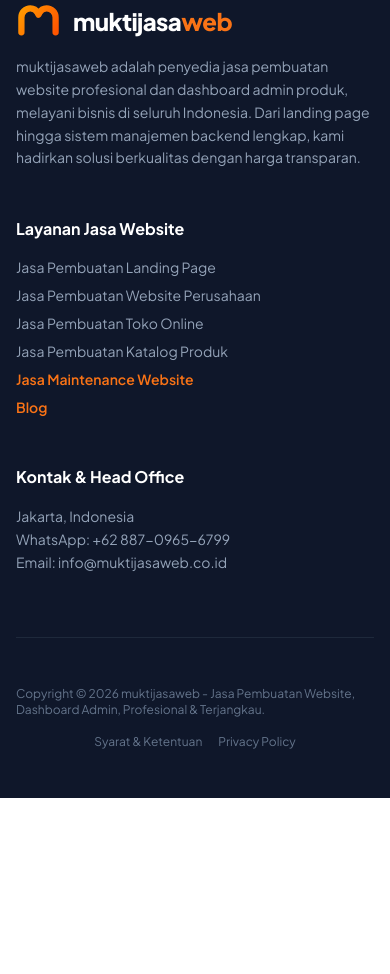
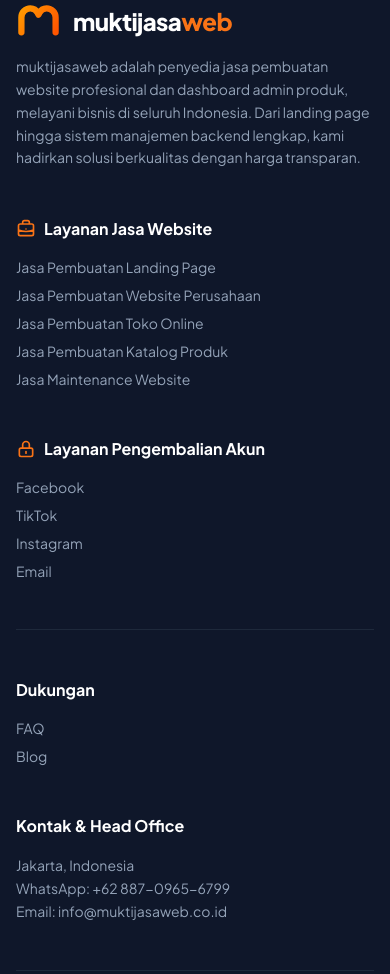
Before and after one commit to cahyamukti/mukti-jasaweb, a plain HTML site: page index.html in a window 390 px wide. Shown: the part 7971-8945 px from the top of the page. Before the commit the page ends 8769 px from the top, so only its background shows below. Drawn offline with nearby package versions, Linux system fonts and the light colour scheme.

Commit message:
update script terbaru

```diff
--- a/index.html
+++ b/index.html
@@ -67,7 +67,6 @@
                     <!-- MEGA MENU DROPDOWN -->
                     <div class="dropdown-menu absolute top-full left-[-100px] w-[850px] bg-white rounded-2xl shadow-2xl border border-slate-100 p-6 opacity-0 invisible transform -translate-y-2 transition-all duration-200 z-50 grid grid-cols-3 gap-4">
 
-                        <!-- Item 1: Website Perusahaan -->
                         <a href="javascript:void(0)" onclick="openServiceDetail('Website Perusahaan', '🏢', 'Jasa pembuatan website perusahaan untuk tampil profesional di mata klien korporat, calon mitra, dan investor. Struktur informasi lengkap dan kredibel, dibangun dengan fondasi SEO yang kuat.')" class="flex items-center gap-3.5 p-3 rounded-xl border border-slate-100 hover:border-brand-orange/40 hover:bg-orange-50/40 transition group/card">
                             <div class="w-10 h-10 rounded-full bg-brand-orange text-white flex items-center justify-center shrink-0 shadow-md shadow-brand-orange/20 font-bold">🏢</div>
                             <div>
@@ -76,7 +75,6 @@
                             </div>
                         </a>
 
-                        <!-- Item 2 -->
                         <a href="javascript:void(0)" onclick="openServiceDetail('Website Logistik', '📦', 'Sistem website logistik dan ekspedisi dengan fitur tracking resi online, cek ongkir interaktif, dan informasi jaringan pengiriman yang luas.')" class="flex items-center gap-3.5 p-3 rounded-xl border border-slate-100 hover:border-brand-orange/40 hover:bg-orange-50/40 transition group/card">
                             <div class="w-10 h-10 rounded-full bg-brand-orange text-white flex items-center justify-center shrink-0 shadow-md shadow-brand-orange/20 font-bold">📦</div>
                             <div>
@@ -85,7 +83,6 @@
                             </div>
                         </a>
 
-                        <!-- Item 3 -->
                         <a href="javascript:void(0)" onclick="openServiceDetail('Website Konsultan Pajak', '%', 'Website profesional untuk kantor konsultan pajak & akuntansi, memudahkan klien B2B berkonsultasi dan melihat daftar layanan perpajakan.')" class="flex items-center gap-3.5 p-3 rounded-xl border border-slate-100 hover:border-brand-orange/40 hover:bg-orange-50/40 transition group/card">
                             <div class="w-10 h-10 rounded-full bg-brand-orange text-white flex items-center justify-center shrink-0 shadow-md shadow-brand-orange/20 font-bold">%</div>
                             <div>
@@ -94,7 +91,6 @@
                             </div>
                         </a>
 
-                        <!-- Item 4 -->
                         <a href="javascript:void(0)" onclick="openServiceDetail('Website Notaris', '📄', 'Platform digital kredibel untuk kantor hukum dan notaris, menampilkan profil partner, legalitas, serta jadwal konsultasi online.')" class="flex items-center gap-3.5 p-3 rounded-xl border border-slate-100 hover:border-brand-orange/40 hover:bg-orange-50/40 transition group/card">
                             <div class="w-10 h-10 rounded-full bg-brand-orange text-white flex items-center justify-center shrink-0 shadow-md shadow-brand-orange/20 font-bold">📄</div>
                             <div>
@@ -103,7 +99,6 @@
                             </div>
                         </a>
 
-                        <!-- Item 5 -->
                         <a href="javascript:void(0)" onclick="openServiceDetail('Website Properti', '🏛️', 'Website listing perumahan, apartemen, dan agen properti dengan fitur filter lokasi, galeri foto interaktif, dan tombol WhatsApp booking.')" class="flex items-center gap-3.5 p-3 rounded-xl border border-slate-100 hover:border-brand-orange/40 hover:bg-orange-50/40 transition group/card">
                             <div class="w-10 h-10 rounded-full bg-brand-orange text-white flex items-center justify-center shrink-0 shadow-md shadow-brand-orange/20 font-bold">🏛️</div>
                             <div>
@@ -112,7 +107,6 @@
                             </div>
                         </a>
 
-                        <!-- Item 6 -->
                         <a href="javascript:void(0)" onclick="openServiceDetail('Website Manufaktur', '🏭', 'Pajangan katalog produk industri pabrik, spesifikasi mesin, standar ISO, serta formulir penawaran harga (RFQ) otomatis.')" class="flex items-center gap-3.5 p-3 rounded-xl border border-slate-100 hover:border-brand-orange/40 hover:bg-orange-50/40 transition group/card">
                             <div class="w-10 h-10 rounded-full bg-brand-orange text-white flex items-center justify-center shrink-0 shadow-md shadow-brand-orange/20 font-bold">🏭</div>
                             <div>
@@ -121,7 +115,6 @@
                             </div>
                         </a>
 
-                        <!-- Item 7 -->
                         <a href="javascript:void(0)" onclick="openServiceDetail('Website Kontraktor', '🏗️', 'Tampilkan portofolio proyek pembangunan gedung, galeri blueprint, dan kalkulator estimasi biaya konstruksi secara profesional.')" class="flex items-center gap-3.5 p-3 rounded-xl border border-slate-100 hover:border-brand-orange/40 hover:bg-orange-50/40 transition group/card">
                             <div class="w-10 h-10 rounded-full bg-brand-orange text-white flex items-center justify-center shrink-0 shadow-md shadow-brand-orange/20 font-bold">🏗️</div>
                             <div>
@@ -130,7 +123,6 @@
                             </div>
                         </a>
 
-                        <!-- Item 8 -->
                         <a href="javascript:void(0)" onclick="openServiceDetail('Website Freight Forwarder', '🚚', 'Solusi digital untuk jasa pengiriman kargo international, customs clearance, dan manajemen dokumen pelayaran.')" class="flex items-center gap-3.5 p-3 rounded-xl border border-slate-100 hover:border-brand-orange/40 hover:bg-orange-50/40 transition group/card">
                             <div class="w-10 h-10 rounded-full bg-brand-orange text-white flex items-center justify-center shrink-0 shadow-md shadow-brand-orange/20 font-bold">🚚</div>
                             <div>
@@ -139,7 +131,6 @@
                             </div>
                         </a>
 
-                        <!-- Item 9 -->
                         <a href="javascript:void(0)" onclick="openServiceDetail('Website Expor & Impor', '🚢', 'Website komoditas ekspor dan impor global, menampilkan katalog komoditas, sertifikasi mutu, dan direct inquiry buyer.')" class="flex items-center gap-3.5 p-3 rounded-xl border border-slate-100 hover:border-brand-orange/40 hover:bg-orange-50/40 transition group/card">
                             <div class="w-10 h-10 rounded-full bg-brand-orange text-white flex items-center justify-center shrink-0 shadow-md shadow-brand-orange/20 font-bold">🚢</div>
                             <div>
@@ -148,7 +139,6 @@
                             </div>
                         </a>
 
-                        <!-- Item 10 -->
                         <a href="javascript:void(0)" onclick="openServiceDetail('Website Law Firm', '⚖️', 'Website kantor advokat dan konsultan hukum dengan profil pengacara berpengalaman, bidang keahlian, dan booking konsultasi.')" class="flex items-center gap-3.5 p-3 rounded-xl border border-slate-100 hover:border-brand-orange/40 hover:bg-orange-50/40 transition group/card">
                             <div class="w-10 h-10 rounded-full bg-brand-orange text-white flex items-center justify-center shrink-0 shadow-md shadow-brand-orange/20 font-bold">⚖️</div>
                             <div>
@@ -157,7 +147,6 @@
                             </div>
                         </a>
 
-                        <!-- Item 11 -->
                         <a href="javascript:void(0)" onclick="openServiceDetail('Website Rental Alat Berat', '🚜', 'Katalog alat berat (excavator, crane, bulldozer) lengkap dengan spesifikasi teknis, ketersediaan unit, dan form sewa harian.')" class="flex items-center gap-3.5 p-3 rounded-xl border border-slate-100 hover:border-brand-orange/40 hover:bg-orange-50/40 transition group/card">
                             <div class="w-10 h-10 rounded-full bg-brand-orange text-white flex items-center justify-center shrink-0 shadow-md shadow-brand-orange/20 font-bold">🚜</div>
                             <div>
@@ -166,7 +155,6 @@
                             </div>
                         </a>
 
-                        <!-- Item 12 -->
                         <a href="javascript:void(0)" onclick="openServiceDetail('Website Wedding Organizer', '💍', 'Galeri dekorasi pernikahan mewah, paket catering, simulasi budget, dan kalender ketersediaan tanggal booking.')" class="flex items-center gap-3.5 p-3 rounded-xl border border-slate-100 hover:border-brand-orange/40 hover:bg-orange-50/40 transition group/card">
                             <div class="w-10 h-10 rounded-full bg-brand-orange text-white flex items-center justify-center shrink-0 shadow-md shadow-brand-orange/20 font-bold">💍</div>
                             <div>
@@ -175,7 +163,6 @@
                             </div>
                         </a>
 
-                        <!-- Item 13 -->
                         <a href="javascript:void(0)" onclick="openServiceDetail('Website Konstruksi', '🔨', 'Website spesialis jasa pemborong bangunan, renovasi gedung, dan infrastruktur dengan standar K3 dan portofolio nyata.')" class="flex items-center gap-3.5 p-3 rounded-xl border border-slate-100 hover:border-brand-orange/40 hover:bg-orange-50/40 transition group/card">
                             <div class="w-10 h-10 rounded-full bg-brand-orange text-white flex items-center justify-center shrink-0 shadow-md shadow-brand-orange/20 font-bold">🔨</div>
                             <div>
@@ -184,7 +171,6 @@
                             </div>
                         </a>
 
-                        <!-- Item 14 -->
                         <a href="javascript:void(0)" onclick="openServiceDetail('Website Desain Interior', '🛋️', 'Galeri 3D render desain ruang tamu, kitchen set, komersial space, serta konsultasi langsung dengan desainer interior.')" class="flex items-center gap-3.5 p-3 rounded-xl border border-slate-100 hover:border-brand-orange/40 hover:bg-orange-50/40 transition group/card">
                             <div class="w-10 h-10 rounded-full bg-brand-orange text-white flex items-center justify-center shrink-0 shadow-md shadow-brand-orange/20 font-bold">🛋️</div>
                             <div>
@@ -193,7 +179,6 @@
                             </div>
                         </a>
 
-                        <!-- Item 15 (Call to Action) -->
                         <a href="https://wa.me/6288709656799?text=Halo%20muktijasaweb,%20bisnis%20saya%20belum%20ada%20di%20daftar,%20ingin%20konsultasi." target="_blank" class="flex items-center gap-3.5 p-3 rounded-xl border border-dashed border-orange-300 bg-orange-50/50 hover:bg-orange-100/50 transition group/card">
                             <div class="w-10 h-10 rounded-full bg-brand-orange text-white flex items-center justify-center shrink-0 shadow-md font-bold">❓</div>
                             <div>
@@ -254,7 +239,7 @@
                 </div>
 
                 <a href="#harga" onclick="showPage('home')" class="hover:text-brand-orange transition">Paket Harga</a>
-                <a href="javascript:void(0)" onclick="showPage('blog')" class="hover:text-brand-orange transition font-bold text-brand-orange">Blog</a>
+                <a href="javascript:void(0)" onclick="showPage('blog')" class="hover:text-brand-orange transition">Blog</a>
             </nav>
 
             <div>
@@ -265,7 +250,7 @@
         </div>
     </header>
 
-    <!-- CONTAINER UTAMA UNTUK DYNAMIC VIEW: HOME -->
+    <!-- CONTAINER UTAMA -->
     <div id="page-home" class="view-section">
         <!-- HERO SECTION -->
         <section class="relative overflow-hidden py-16 lg:py-24 bg-gradient-to-b from-orange-50/30 to-white">
@@ -1296,11 +1281,15 @@
         </div>
     </div>
 
-    <!-- FOOTER -->
+    <!-- FOOTER (2 BARIS SESUAI PERMINTAAN) -->
     <footer class="bg-brand-dark text-white pt-16 pb-12">
         <div class="max-w-7xl mx-auto px-4 sm:px-6 lg:px-8">
-            <div class="grid md:grid-cols-4 gap-12 mb-12 border-b border-slate-800 pb-12">
-                <div class="md:col-span-2 space-y-4">
+
+            <!-- BARIS ATAS: Logo, Layanan Jasa Website, dan Layanan Pengembalian Akun -->
+            <div class="grid grid-cols-1 md:grid-cols-3 gap-12 mb-12 pb-12 border-b border-slate-800">
+
+                <!-- Kolom Kiri: Logo & Deskripsi -->
+                <div class="space-y-4">
                     <div class="flex items-center gap-3">
                         <svg class="h-9 w-auto" viewBox="0 0 100 80" fill="none" xmlns="http://www.w3.org/2000/svg">
                             <path d="M12 65V32C12 21 21 12 32 12C39 12 45 16 48 22L50 26L52 22C55 16 61 12 68 12C79 12 88 21 88 32V65" stroke="url(#orange-grad-footer)" stroke-width="14" stroke-linecap="round" stroke-linejoin="round"/>
@@ -1319,26 +1308,62 @@
                         muktijasaweb adalah penyedia jasa pembuatan website profesional dan dashboard admin produk, melayani bisnis di seluruh Indonesia. Dari landing page hingga sistem manajemen backend lengkap, kami hadirkan solusi berkualitas dengan harga transparan.
                     </p>
                 </div>
+
+                <!-- Kolom Tengah: Layanan Jasa Website -->
                 <div>
-                    <h4 class="font-bold text-white mb-4">Layanan Jasa Website</h4>
+                    <h4 class="font-bold text-white mb-4 flex items-center gap-2">
+                        <svg class="w-5 h-5 text-brand-orange shrink-0" fill="none" stroke="currentColor" viewBox="0 0 24 24"><path stroke-linecap="round" stroke-linejoin="round" stroke-width="2" d="M21 13.255A23.931 23.931 0 0112 15c-3.183 0-6.22-.62-9-1.745M16 6V4a2 2 0 00-2-2h-4a2 2 0 00-2 2v2m4 6h.01M5 20h14a2 2 0 002-2V8a2 2 0 00-2-2H5a2 2 0 00-2 2v10a2 2 0 002 2z"/></svg>
+                        Layanan Jasa Website
+                    </h4>
                     <ul class="space-y-2 text-sm text-slate-400">
                         <li><a href="#harga" onclick="showPage('home')" class="hover:text-white transition">Jasa Pembuatan Landing Page</a></li>
-                        <li><a href="javascript:void(0)" onclick="openServiceDetail('Website Perusahaan', '🏢', 'Jasa pembuatan website perusahaan untuk tampil profesional di mata klien korporat, calon mitra, dan investor.')" class="hover:text-white transition">Jasa Pembuatan Website Perusahaan</a></li>
+                        <li><a href="javascript:void(0)" onclick="openServiceDetail('Website Perusahaan', '🏢', 'Jasa pembuatan website perusahaan untuk tampil profesional di mata klien korporat.')" class="hover:text-white transition">Jasa Pembuatan Website Perusahaan</a></li>
                         <li><a href="#harga" onclick="showPage('home')" class="hover:text-white transition">Jasa Pembuatan Toko Online</a></li>
                         <li><a href="javascript:void(0)" onclick="showPage('home')" class="hover:text-white transition">Jasa Pembuatan Katalog Produk</a></li>
-                        <li><a href="javascript:void(0)" onclick="showPage('maintenance')" class="hover:text-white transition text-brand-orange font-semibold">Jasa Maintenance Website</a></li>
-                        <li><a href="javascript:void(0)" onclick="showPage('blog')" class="hover:text-white transition text-brand-orange font-semibold">Blog</a></li>
+                        <li><a href="javascript:void(0)" onclick="showPage('maintenance')" class="hover:text-white transition">Jasa Maintenance Website</a></li>
                     </ul>
                 </div>
+
+                <!-- Kolom Kanan: Layanan Pengembalian Akun -->
+                <div>
+                    <h4 class="font-bold text-white mb-4 flex items-center gap-2">
+                        <svg class="w-5 h-5 text-brand-orange shrink-0" fill="none" stroke="currentColor" viewBox="0 0 24 24"><path stroke-linecap="round" stroke-linejoin="round" stroke-width="2" d="M12 15v2m-6 4h12a2 2 0 002-2v-6a2 2 0 00-2-2H6a2 2 0 00-2 2v6a2 2 0 002 2zm10-10V7a4 4 0 00-8 0v4h8z"/></svg>
+                        Layanan Pengembalian Akun
+                    </h4>
+                    <ul class="space-y-2 text-sm text-slate-400">
+                        <li><a href="https://wa.me/6288709656799?text=Halo%20muktijasaweb,%20saya%20ingin%20konsultasi%20pengembalian%20akun%20Facebook." target="_blank" class="hover:text-white transition">Facebook</a></li>
+                        <li><a href="https://wa.me/6288709656799?text=Halo%20muktijasaweb,%20saya%20ingin%20konsultasi%20pengembalian%20akun%20TikTok." target="_blank" class="hover:text-white transition">TikTok</a></li>
+                        <li><a href="https://wa.me/6288709656799?text=Halo%20muktijasaweb,%20saya%20ingin%20konsultasi%20pengembalian%20akun%20Instagram." target="_blank" class="hover:text-white transition">Instagram</a></li>
+                        <li><a href="https://wa.me/6288709656799?text=Halo%20muktijasaweb,%20saya%20ingin%20konsultasi%20pengembalian%20akun%20Email." target="_blank" class="hover:text-white transition">Email</a></li>
+                    </ul>
+                </div>
+
+            </div>
+
+            <!-- BARIS BAWAH: Khusus untuk Dukungan serta Kontak & Head Office -->
+            <div class="grid grid-cols-1 md:grid-cols-2 gap-12 mb-12 pb-12 border-b border-slate-800">
+
+                <!-- Dukungan -->
+                <div>
+                    <h4 class="font-bold text-white mb-4">Dukungan</h4>
+                    <ul class="space-y-2 text-sm text-slate-400">
+                        <li><a href="#harga" onclick="showPage('home')" class="hover:text-white transition">FAQ</a></li>
+                        <li><a href="javascript:void(0)" onclick="showPage('blog')" class="hover:text-white transition">Blog</a></li>
+                    </ul>
+                </div>
+
+                <!-- Kontak & Head Office -->
                 <div>
                     <h4 class="font-bold text-white mb-4">Kontak & Head Office</h4>
-                    <p class="text-sm text-slate-400 leading-relaxed mb-4">
+                    <p class="text-sm text-slate-400 leading-relaxed">
                         Jakarta, Indonesia<br>
                         WhatsApp: +62 887-0965-6799<br>
                         Email: info@muktijasaweb.co.id
                     </p>
                 </div>
+
             </div>
+
             <div class="flex flex-col sm:flex-row items-center justify-between text-xs text-slate-500">
                 <p>Copyright © 2026 muktijasaweb - Jasa Pembuatan Website, Dashboard Admin, Profesional & Terjangkau.</p>
                 <div class="flex gap-4 mt-4 sm:mt-0">
@@ -1356,7 +1381,7 @@
         </svg>
     </a>
 
-    <!-- JAVASCRIPT UTAMA -->
+    <!-- JAVASCRIPT LENGKAP UTUH -->
     <script>
         function showPage(pageId) {
             document.querySelectorAll('.view-section').forEach(el => el.classList.add('hidden'));
```
